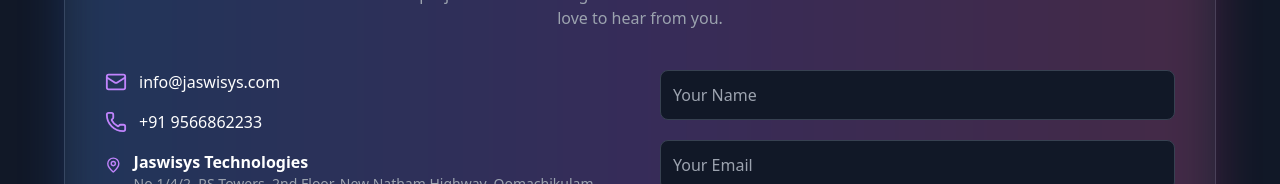
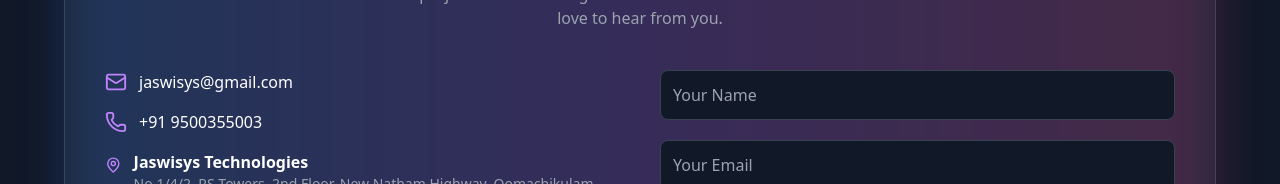
Before and after one commit to MalairamanC/Jaswisys-Project, a React (Vite) app: page / in a window 1280 px wide. Shown: the part 4074-4258 px from the top of the page. Built offline with nearby package versions, Linux system fonts and the light colour scheme.

Commit message:
Update Contact.jsx

```diff
--- a/src/components/Contact.jsx
+++ b/src/components/Contact.jsx
@@ -86,12 +86,12 @@ function Contact() {
               <div className="space-y-4">
                 <div className="flex items-center gap-3">
                   <Mail className="text-purple-400" size={22} />
-                  <a href="mailto:info@jaswisys.com" className="hover:text-purple-400">info@jaswisys.com</a>
+                  <a href="mailto:jaswisys@gmail.com" className="hover:text-purple-400">jaswisys@gmail.com</a>
                 </div>
                 <div className="flex items-center gap-3">
                   <Phone className="text-purple-400" size={22} />
-                  <a href="tel:+919566862233" className="hover:text-purple-400">
-                    +91 9566862233
+                  <a href="tel:+919500355003" className="hover:text-purple-400">
+                    +91 9500355003
                   </a>
                 </div>
                 <div className="flex items-start gap-3">
```
